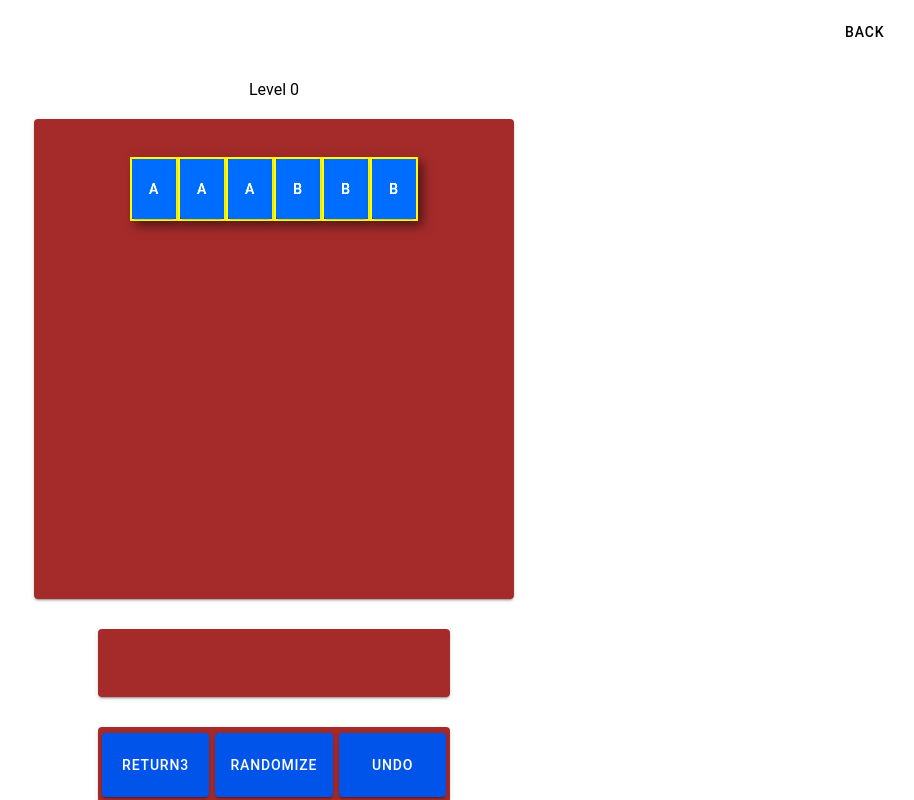
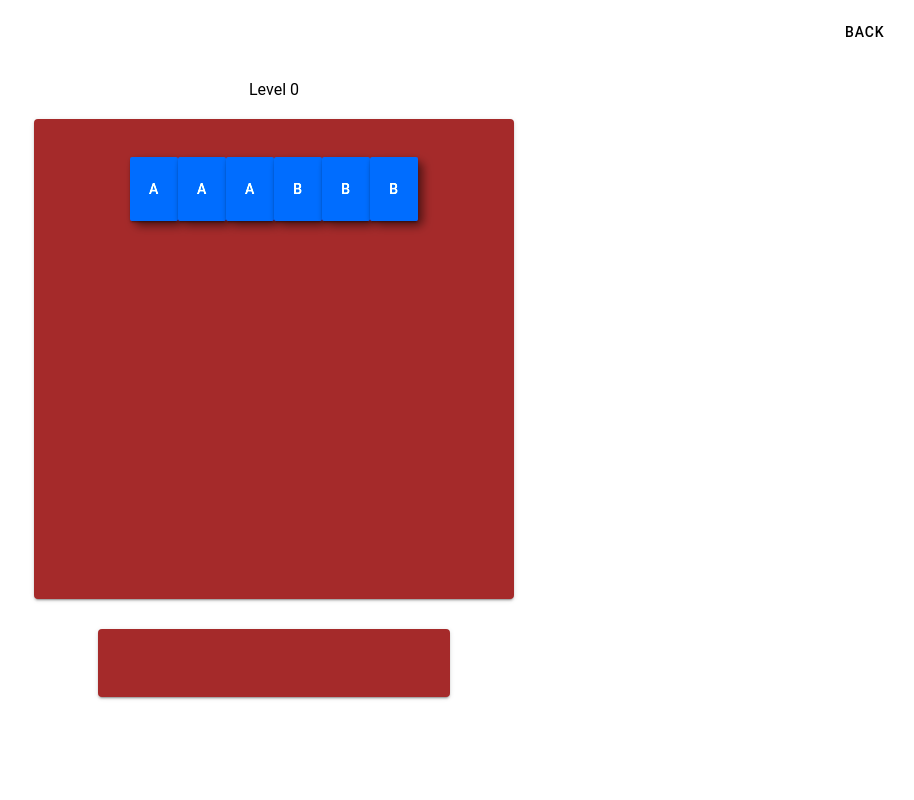
Before and after one commit to LacChe/sheep-project, a React (Vite) app: page /game in a window 1280 px wide. Shown: the whole page, without its empty margins (366-1280 px from the left). Built offline with nearby package versions, Linux system fonts and the light colour scheme.

Commit message:
remove ability code and clickable tile borders

```diff
--- a/src/components/AbilityButtons.css
+++ /dev/null
@@ -1,22 +0,0 @@
-.ability-buttons {
-  background-color: brown;
-  display: flex;
-  gap: 2px;
-  justify-content: start;
-  align-items: center;
-  padding: 2px;
-  width: calc(var(--tile-width) * 7 + 16px);
-  max-width: calc(var(--tile-max-width) * 7 + 16px);
-}
-
-.ability-button {
-  transition: all 0.5s ease-in-out;
-  width: calc(var(--tile-width) * 2.5);
-  max-width: calc(var(--tile-max-width) * 2.5);
-  height: var(--tile-height);
-  max-height: var(--tile-max-height);
-}
-
-.ability-button[style*='pointer-events: none'] {
-  filter: brightness(60%);
-}
--- a/src/components/AbilityButtons.tsx
+++ /dev/null
@@ -1,79 +0,0 @@
-import { IonButton, IonCard } from '@ionic/react';
-import React, { Dispatch, SetStateAction } from 'react';
-import './AbilityButtons.css';
-
-type AbilityButtonsProps = {
-  abilityUses: [0 | 1, 0 | 1, 0 | 1];
-  setAbilityUses: Dispatch<SetStateAction<[0 | 1, 0 | 1, 0 | 1]>>;
-};
-
-const AbilityButtons: React.FC<AbilityButtonsProps> = ({
-  abilityUses,
-  setAbilityUses,
-}) => {
-  function handleAbilityClick(abilityIndex: number) {
-    let abilitySuccess = false;
-    switch (abilityIndex) {
-      case 0:
-        abilitySuccess = handleReturn3();
-        break;
-      case 1:
-        abilitySuccess = handleRandomize();
-        break;
-      case 2:
-        abilitySuccess = handleUndo();
-        break;
-    }
-    // TODO only after success
-    if (abilitySuccess) {
-      setAbilityUses((prev) => {
-        let newAbilityUses: [0 | 1, 0 | 1, 0 | 1] = [...prev];
-        newAbilityUses[abilityIndex] = 0;
-        return newAbilityUses;
-      });
-    }
-  }
-
-  function handleReturn3() {
-    console.log('return3');
-    return true;
-  }
-
-  function handleRandomize() {
-    console.log('randomize');
-    return true;
-  }
-
-  function handleUndo() {
-    console.log('undo');
-    return true;
-  }
-
-  return (
-    <IonCard className="ability-buttons">
-      <IonButton
-        style={{ pointerEvents: abilityUses[0] == 0 ? 'none' : 'auto' }}
-        className="ability-button"
-        onClick={() => handleAbilityClick(0)}
-      >
-        Return3
-      </IonButton>
-      <IonButton
-        style={{ pointerEvents: abilityUses[1] == 0 ? 'none' : 'auto' }}
-        className="ability-button"
-        onClick={() => handleAbilityClick(1)}
-      >
-        Randomize
-      </IonButton>
-      <IonButton
-        style={{ pointerEvents: abilityUses[2] == 0 ? 'none' : 'auto' }}
-        className="ability-button"
-        onClick={() => handleAbilityClick(2)}
-      >
-        Undo
-      </IonButton>
-    </IonCard>
-  );
-};
-
-export default AbilityButtons;
--- a/src/components/HandTiles.tsx
+++ b/src/components/HandTiles.tsx
@@ -5,14 +5,12 @@ import './HandTiles.css';
 type HandTilesProps = {
   tilesInHand: string[];
   removeTileId: string;
-  removeTileIndex: number;
   justAddedtile: boolean;
 };
 
 const HandTiles: React.FC<HandTilesProps> = ({
   tilesInHand,
   removeTileId,
-  removeTileIndex,
   justAddedtile,
 }) => {
   return (
@@ -23,16 +21,11 @@ const HandTiles: React.FC<HandTilesProps> = ({
           style={{
             transition:
               removeTileId === tileId ||
-              removeTileIndex === index ||
               (index === tilesInHand.length - 1 && justAddedtile)
                 ? 'all 0.5s ease-in-out'
                 : 'none',
-            width:
-              removeTileId === tileId || removeTileIndex === index
-                ? '0px'
-                : 'var(--tile-width)',
-            opacity:
-              removeTileId === tileId || removeTileIndex === index ? '0' : '1',
+            width: removeTileId === tileId ? '0px' : 'var(--tile-width)',
+            opacity: removeTileId === tileId ? '0' : '1',
           }}
           className="tile"
           key={index}
--- a/src/components/TilesBoard.tsx
+++ b/src/components/TilesBoard.tsx
@@ -49,7 +49,7 @@ const TilesBoard: React.FC<TileBoardProps> = ({
           return newTiles;
         });
         tileElem.style.opacity = '1';
-        tileElem.style.transition = 'none';
+        tileElem.style.transition = 'none 0.2s ease-in-out';
       }, 200);
     } catch (err) {
       console.log(err);
@@ -116,8 +116,7 @@ const TilesBoard: React.FC<TileBoardProps> = ({
         style={{
           visibility: `${tile === '' ? 'hidden' : 'visible'}`,
           pointerEvents: `${clickable ? 'auto' : 'none'}`,
-          // clickable tiles are highlited with bright border
-          border: `${clickable ? '2px solid yellow' : 'none'}`,
+          borderRadius: '5px',
           // tiles get darker the further down they are
           filter: `brightness(${
             130 - (tiles.length - (layerIndex + 1)) * 10
--- a/src/pages/Game.tsx
+++ b/src/pages/Game.tsx
@@ -11,7 +11,6 @@ import {
 import React, { useEffect, useState } from 'react';
 import TilesBoard from '../components/TilesBoard';
 import HandTiles from '../components/HandTiles';
-import AbilityButtons from '../components/AbilityButtons';
 import { generateTestLevel } from '../utils/levelGenerator';
 import { Preferences } from '@capacitor/preferences';
 import ConfettiExplosion from 'react-confetti-explosion';
@@ -24,11 +23,7 @@ const Game: React.FC<GameProps> = ({ loadSave = false }) => {
   const [level, setlevel] = useState<number>(0);
   const [tilesInBoard, setTilesInBoard] = useState<string[][][]>([]);
   const [tilesInHand, setTilesInHand] = useState<string[]>([]);
-  const [abilityUses, setAbilityUses] = useState<[0 | 1, 0 | 1, 0 | 1]>([
-    1, 1, 1,
-  ]);
   const [removeTileId, setRemoveTileId] = useState<string>('');
-  const [removeTileIndex, setRemoveTileIndex] = useState<number>(8);
   const [justAddedtile, setJustAddedTile] = useState<boolean>(false);
   const [allowPointer, setAllowPointer] = useState<boolean>(true);
   const [initDone, setInitDone] = useState<boolean>(false);
@@ -53,16 +48,11 @@ const Game: React.FC<GameProps> = ({ loadSave = false }) => {
       const tilesInHandValue = (await Preferences.get({ key: 'tilesInHand' }))
         ?.value;
       if (tilesInHandValue) setTilesInHand(await JSON.parse(tilesInHandValue));
-      // setTilesInHand()
-      const abilityUsesValue = (await Preferences.get({ key: 'abilityUses' }))
-        ?.value;
-      if (abilityUsesValue) setAbilityUses(await JSON.parse(abilityUsesValue));
     } else {
       // new game
       setlevel(0);
       setTilesInHand([]);
       setTilesInBoard(generateTestLevel(0));
-      setAbilityUses([1, 1, 1]);
     }
     setInitDone(true);
   }
@@ -89,10 +79,6 @@ const Game: React.FC<GameProps> = ({ loadSave = false }) => {
       key: 'tilesInHand',
       value: JSON.stringify(tilesInHand),
     });
-    Preferences.set({
-      key: 'abilityUses',
-      value: JSON.stringify(abilityUses),
-    });
   }
 
   useEffect(() => {
@@ -103,7 +89,6 @@ const Game: React.FC<GameProps> = ({ loadSave = false }) => {
 
   function setNextLevel() {
     setTilesInBoard(generateTestLevel(level + 1));
-    setAbilityUses([1, 1, 1]);
     setlevel((prev) => prev + 1);
   }
 
@@ -167,18 +152,6 @@ const Game: React.FC<GameProps> = ({ loadSave = false }) => {
     }, 500);
   }
 
-  function removeTileFromHandByIndex(tileIndex: number) {
-    // fade tiles out
-    setRemoveTileIndex(tileIndex);
-    setAllowPointer(false);
-    // then remove
-    setTimeout(() => {
-      setTilesInHand((prev) => prev.filter((_, index) => index !== tileIndex));
-      setRemoveTileIndex(8);
-      setAllowPointer(true);
-    }, 500);
-  }
-
   return (
     <IonPage>
       <IonHeader className="ion-no-border">
@@ -200,13 +173,8 @@ const Game: React.FC<GameProps> = ({ loadSave = false }) => {
           />
           <HandTiles
             removeTileId={removeTileId}
-            removeTileIndex={removeTileIndex}
             tilesInHand={tilesInHand}
             justAddedtile={justAddedtile}
-          />
-          <AbilityButtons
-            abilityUses={abilityUses}
-            setAbilityUses={setAbilityUses}
           />
         </div>
         <IonAlert
@@ -216,10 +184,7 @@ const Game: React.FC<GameProps> = ({ loadSave = false }) => {
             {
               text: 'Continue',
               role: 'confirm',
-              handler: () => {
-                setIsLevelClearedAlertOpen(false);
-                setNextLevel();
-              },
+              handler: () => {},
             },
           ]}
           onDidDismiss={() => {
```
